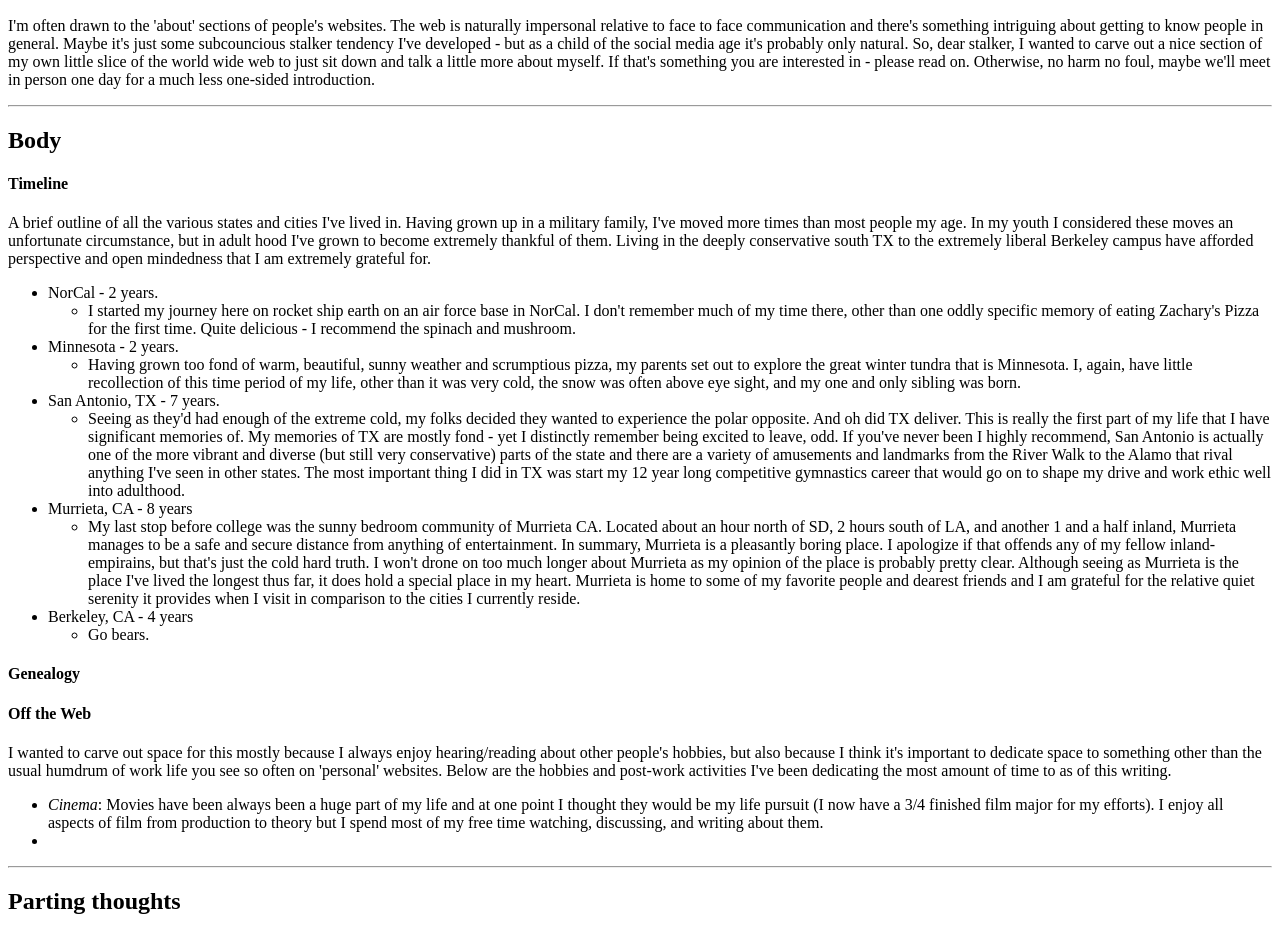
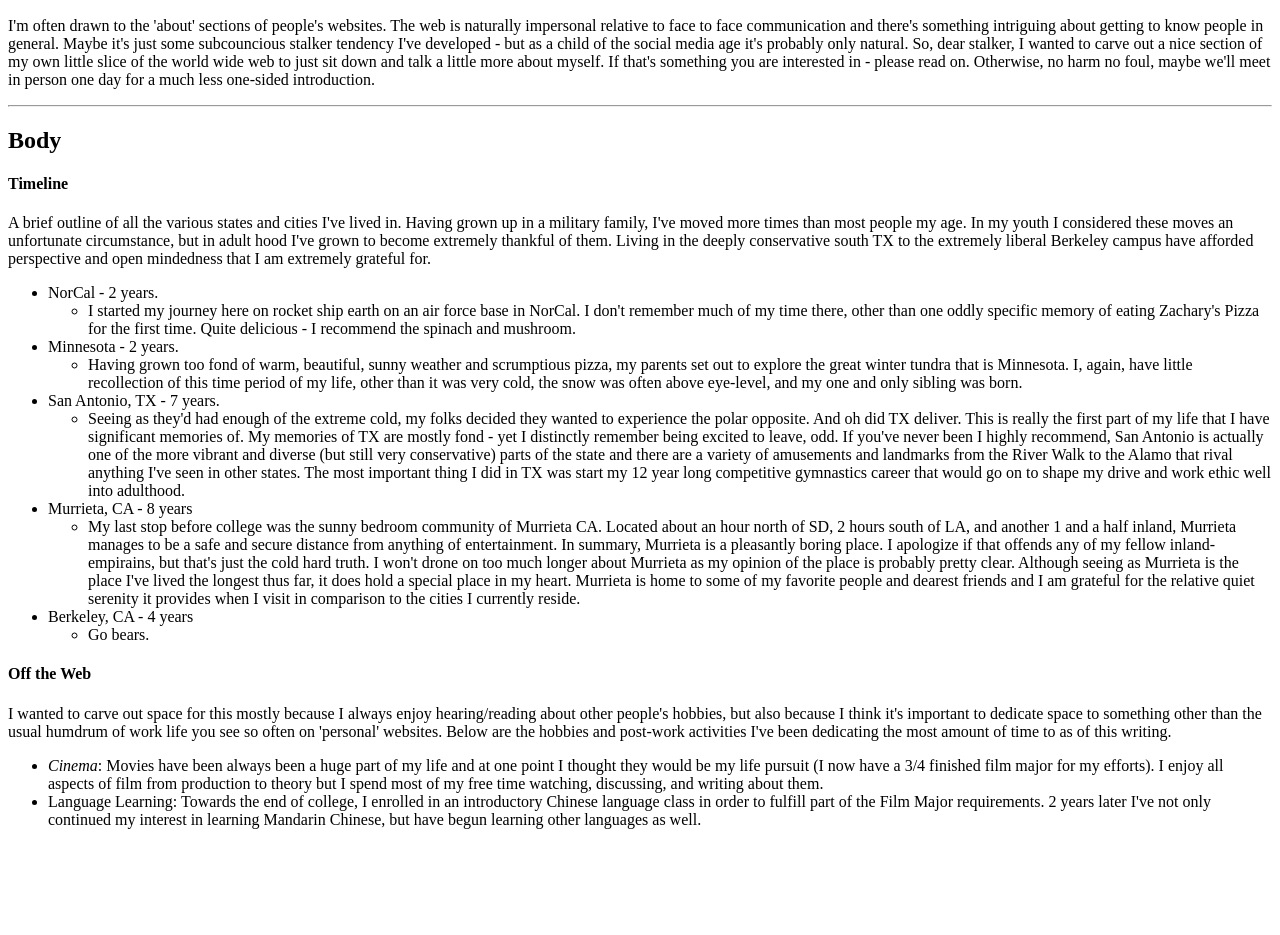
Before and after one commit to zkirby/website_v6, a Gatsby site: page /writing/about-me in a window 1280 px wide. Shown: the part 156-1091 px from the top of the page. After the commit the page ends 1001 px from the top, so only its background shows below. Built offline with nearby package versions, Linux system fonts and the light colour scheme; Gatsby itself is replaced by a stand-in of ours; some packages are replaced by stand-ins of ours.

Commit message:
more about me work

```diff
--- a/src/writings/about me.md
+++ b/src/writings/about me.md
@@ -20,7 +20,7 @@ A brief outline of all the various states and cities I've lived in. Having grown
 * NorCal - 2 years.
   * I started my journey here on rocket ship earth on an air force base in NorCal. I don't remember much of my time there, other than one oddly specific memory of eating Zachary's Pizza for the first time. Quite delicious - I recommend the spinach and mushroom.
 * Minnesota - 2 years.
-  * Having grown too fond of warm, beautiful, sunny weather and scrumptious pizza, my parents set out to explore the great winter tundra that is Minnesota. I, again, have little recollection of this time period of my life, other than it was very cold, the snow was often above eye sight, and my one and only sibling was born.
+  * Having grown too fond of warm, beautiful, sunny weather and scrumptious pizza, my parents set out to explore the great winter tundra that is Minnesota. I, again, have little recollection of this time period of my life, other than it was very cold, the snow was often above eye-level, and my one and only sibling was born.
 * San Antonio, TX - 7 years.
   * Seeing as they'd had enough of the extreme cold, my folks decided they wanted to experience the polar opposite. And oh did TX deliver. This is really the first part of my life that I have significant memories of. My memories of TX are mostly fond - yet I distinctly remember being excited to leave, odd. If you've never been I highly recommend, San Antonio is actually one of the more vibrant and diverse (but still very conservative) parts of the state and there are a variety of amusements and landmarks from the River Walk to the Alamo that rival anything I've seen in other states. The most important thing I did in TX was start my 12 year long competitive gymnastics career that would go on to shape my drive and work ethic well into adulthood.
 * Murrieta, CA - 8 years
@@ -28,16 +28,7 @@ A brief outline of all the various states and cities I've lived in. Having grown
 * Berkeley, CA - 4 years
   * Go bears.
 
-#### Genealogy
-
-
 #### Off the Web
 I wanted to carve out space for this mostly because I always enjoy hearing/reading about other people's hobbies, but also because I think it's important to dedicate space to something other than the usual humdrum of work life you see so often on 'personal' websites. Below are the hobbies and post-work activities I've been dedicating the most amount of time to as of this writing.
 * _Cinema_: Movies have been always been a huge part of my life and at one point I thought they would be my life pursuit (I now have a 3/4 finished film major for my efforts). I enjoy all aspects of film from production to theory but I spend most of my free time watching, discussing, and writing about them.
-*
-
-
-
----
-
-## Parting thoughts
+* Language Learning: Towards the end of college, I enrolled in an introductory Chinese language class in order to fulfill part of the Film Major requirements. 2 years later I've not only continued my interest in learning Mandarin Chinese, but have begun learning other languages as well.
```
